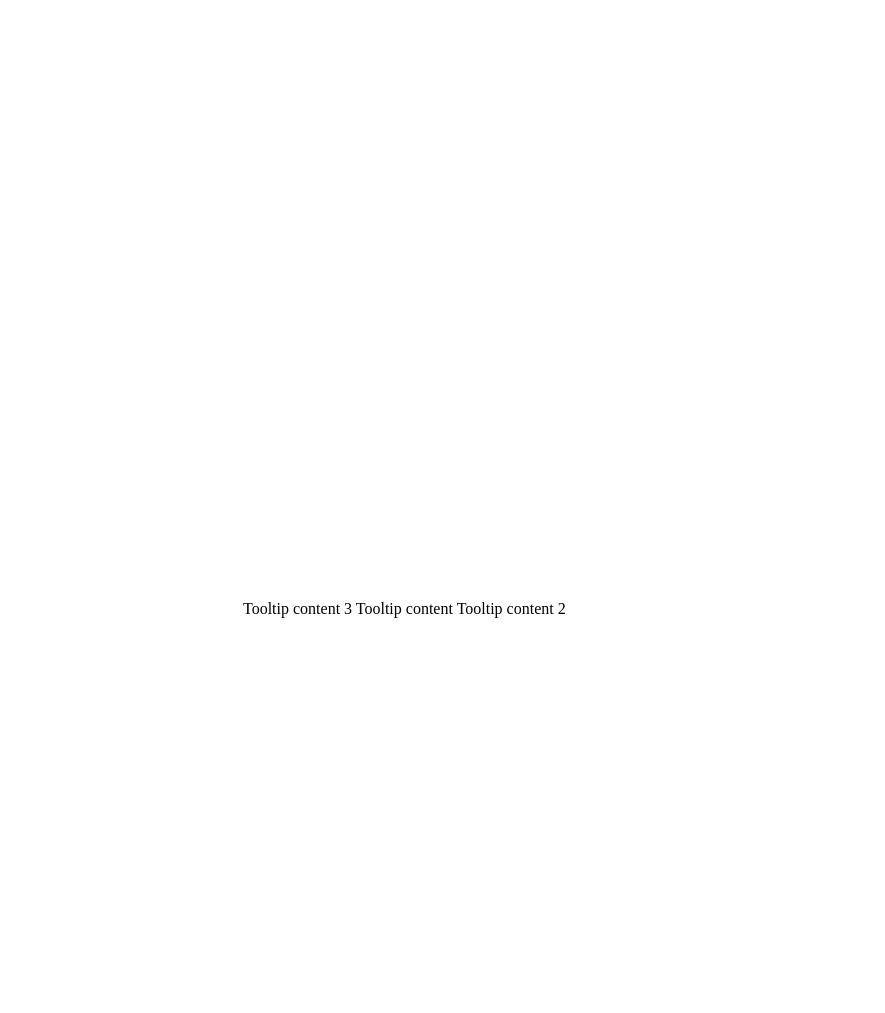
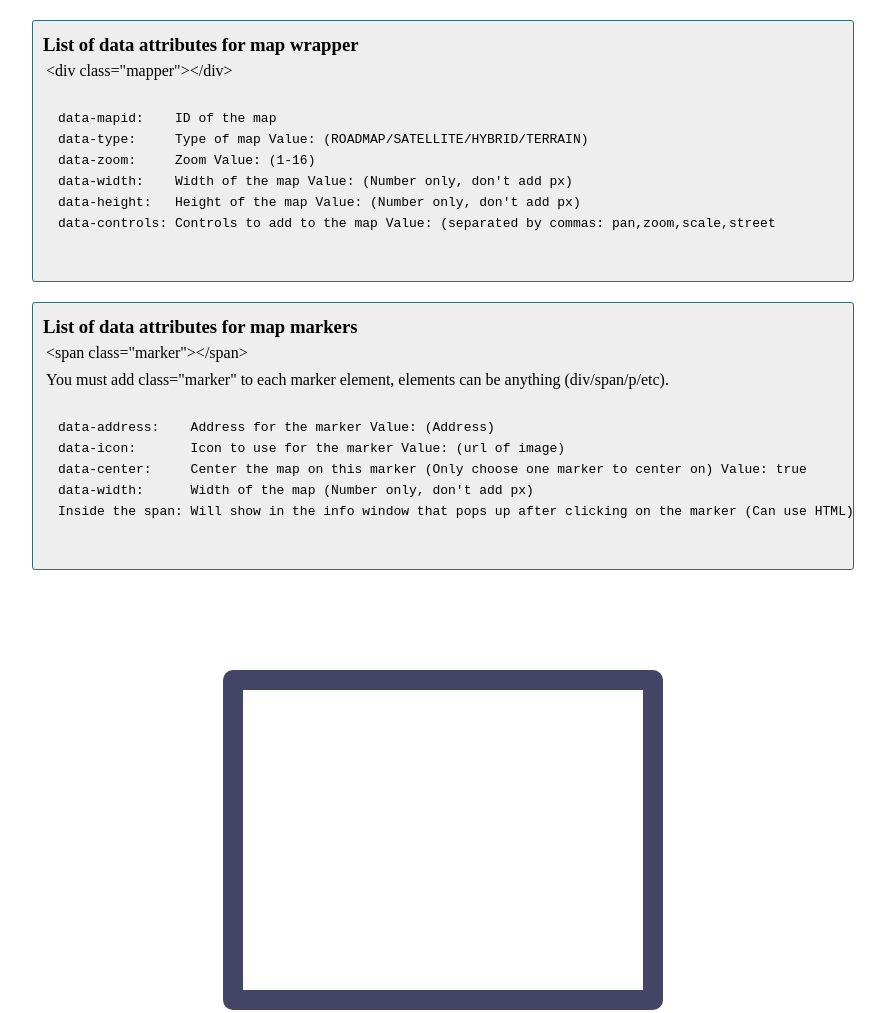
Before and after one commit to stevecordle/gMapper, a plain HTML site: page index.html in a window 1280 px wide. Shown: the whole page, without its empty margins (197-1082 px from the left). Before the commit the page ends 800 px from the top, so only its background shows below. Drawn offline with nearby package versions, Linux system fonts and the light colour scheme; some packages are replaced by stand-ins of ours.

Commit message:
Updated index to include everything as well as styles

```diff
--- a/index.html
+++ b/index.html
@@ -7,28 +7,101 @@
 		width:400px;
 		height: 300px;
 		margin: 100px auto;
+		border-radius:10px;
+		border:solid 20px #446;
+		overflow:hidden;
+	}
+
+	.gmapper .marker{
+		display:none;
+	}
+	.panel{
+		background:#eee;
+		border:solid 1px #346a76;
+		padding:10px;
+		border-radius: 3px;
+		margin:20px auto;
+		width:800px;
+	}
+	p{
+		padding:3px;
+		margin:3px 0;
+	}
+	h1,h2,h3,h4{
+		margin:3px 0;
+	}
+	ul{
+		list-style:none;
+		margin:0;
+		padding-left:15px;
+		line-height:7px;
+	}
+	ul li{
+		margin:0;
+		padding:0;
+	}
+	pre{
+		margin:0;padding:0;
 	}
 	</style>
 </head>
 <body>
 	<div id="content">
-		<div class="gmapper" data-mapid="gmap_id_1" data-type="TERRAIN" data-zoom="10" data-width="800" data-height="500">
-			<div id="gmap_id_1"></div>
-			<span class="marker" data-address="Ann Arbor MI" data-icon="">Tooltip content 3</span>
-			<span class="marker" data-address="Detroit, MI" data-icon="">Tooltip content</span>
-			<span class="marker" data-address="Livonia MI" data-icon="">Tooltip content 2</span>
+		<div class="panel">
+			<h3>List of data attributes for map wrapper</h3>
+			<p>&lt;div class="mapper"&gt;&lt;/div&gt;</p>
+			<pre>
+				<ul>
+					<li>data-mapid:    ID of the map</li>
+					<li>data-type:     Type of map Value: (ROADMAP/SATELLITE/HYBRID/TERRAIN)</li>
+					<li>data-zoom:     Zoom Value: (1-16)</li>
+					<li>data-width:    Width of the map Value: (Number only, don't add px)</li>
+					<li>data-height:   Height of the map Value: (Number only, don't add px)</li>
+					<li>data-controls: Controls to add to the map Value: (separated by commas: pan,zoom,scale,street</li>
+				</ul>
+			</pre>
 		</div>
+		<div class="panel">
+			<h3>List of data attributes for map markers</h3>
+			<p>&lt;span class="marker"&gt;&lt;/span&gt;</p>
+			<p>You must add class="marker" to each marker element, elements can be anything (div/span/p/etc).</p>
+			<pre>
+				<ul>
+					<li>data-address:    Address for the marker Value: (Address)</li>
+					<li>data-icon:       Icon to use for the marker Value: (url of image)</li>
+					<li>data-center:     Center the map on this marker (Only choose one marker to center on) Value: true</li>
+					<li>data-width:      Width of the map (Number only, don't add px)</li>
+					<li>Inside the span: Will show in the info window that pops up after clicking on the marker (Can use HTML)</li>
+				</ul>
+			</pre>
+		</div>
+
+		<div class="gmapper" data-mapid="detroit" data-type="TERRAIN" data-zoom="11" data-width="800" data-height="500" data-controls="pan,zoom,scale,street">
+			<div id="detroit"></div>
+			<span class="marker" data-address="Livonia, MI 48152">
+                <h2>Livonia!</h2>
+                <p>This is the <strong>FIRST</strong> tooltip! Enjoy!</p>
+            </span>
+			<span class="marker" data-address="Detroit, MI" data-center="true">
+                <h2>Detroit!</h2>
+                <p>Home of the <span style="color:orange;">Tigers</span>, <span style="color:red;">Red Wings</span>, <span style="color:darkblue;">Pistons</span> and <span style="color:silver;">Lions!</span></p>
+            </span>
+			<span class="marker" data-address="Garden City, MI">
+                <h2>Garden City!</h2>
+                <p>This is the <strong>THIRD</strong> tooltip! Enjoy!</p>
+            </span>
+		</div>
+
 	</div>
-<script type="text/javascript" src="https://maps.googleapis.com/maps/api/js?sensor=false"></script>
-<script src="http://ajax.googleapis.com/ajax/libs/jquery/2.0.2/jquery.min.js"></script>
-<script src="http://cdnjs.cloudflare.com/ajax/libs/underscore.js/1.4.4/underscore.js"></script>
-<script src="js/gMapper.jquery.js"></script>
-<script type="text/javascript">
-(function($){
-
-    $('.gmapper').gMapper();
-
-})(jQuery);
-</script>
+	<script type="text/javascript" src="https://maps.googleapis.com/maps/api/js?sensor=false"></script>
+	<script type="text/javascript"  src="http://ajax.googleapis.com/ajax/libs/jquery/2.0.2/jquery.min.js"></script>
+	<script type="text/javascript"  src="js/gMapper.jquery.js"></script>
+	<script type="text/javascript">
+	(function(){
+		$(function(){
+			$('.gmapper').gMapper();
+		})
+	})(jQuery);
+	</script>
 </body>
 </html>
```
